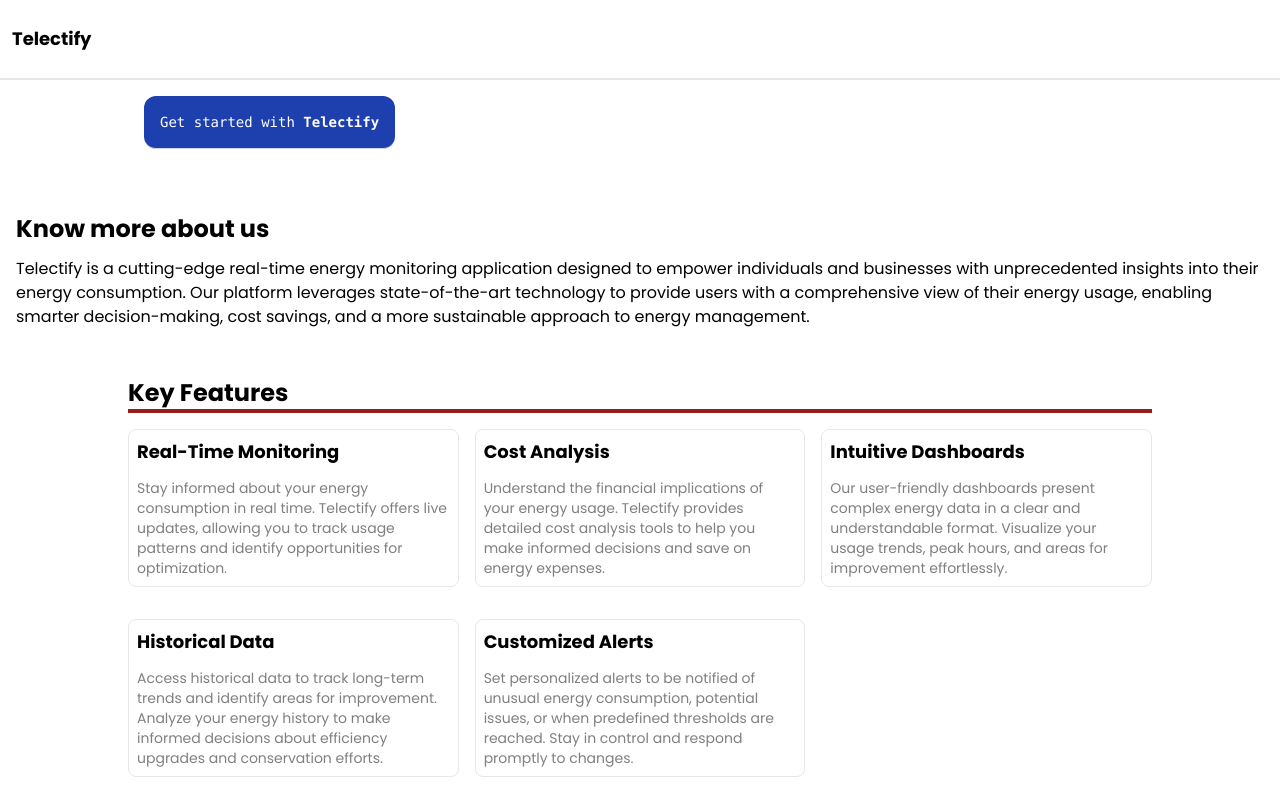
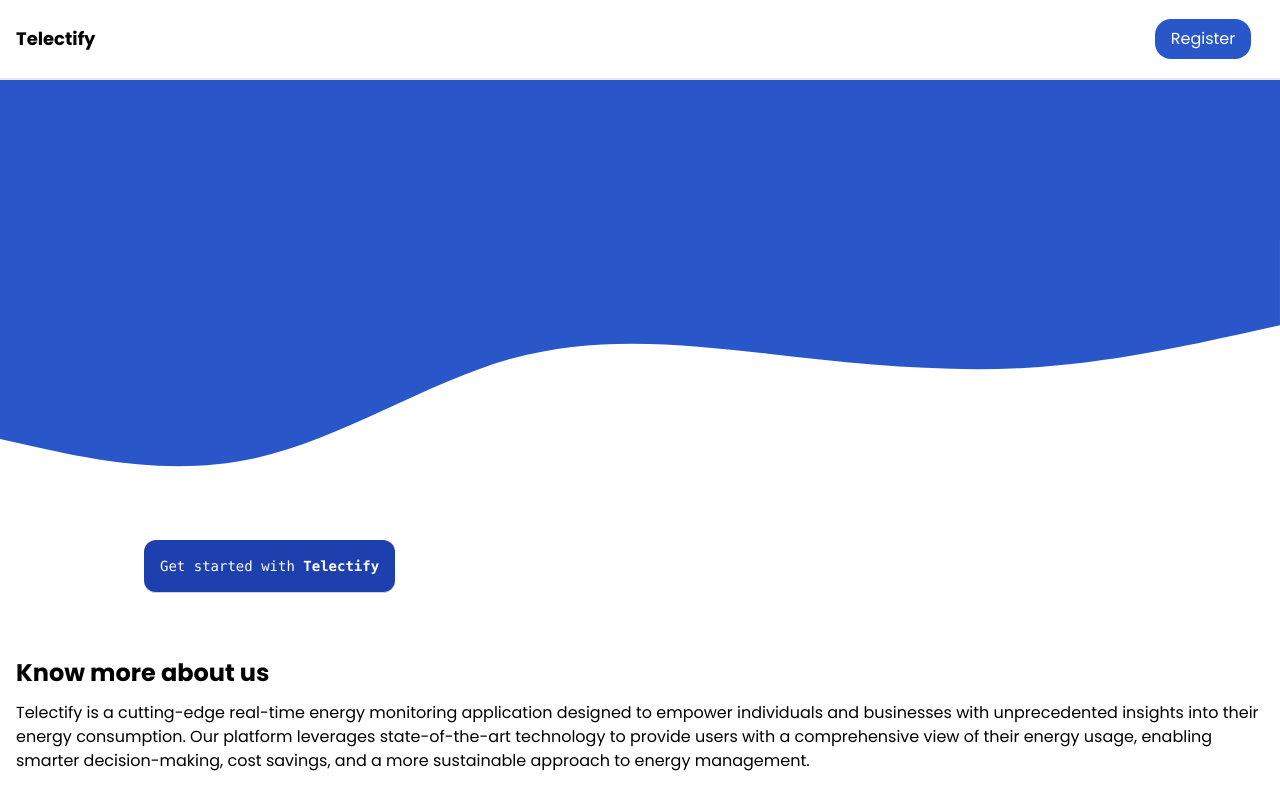
Before and after one commit to SoloBaChi/telectify, a Next.js app in the folder telectify/: page / in a window 1280 px wide. Shown: the top 800 px of the page. Built offline with nearby package versions, Linux system fonts and the light colour scheme; a web font is replaced by a local one.

Commit message:
working on banner

```diff
--- a/telectify/package.json
+++ b/telectify/package.json
@@ -13,7 +13,8 @@
     "next": "14.0.2",
     "prettier": "^3.1.0",
     "react": "^18",
-    "react-dom": "^18"
+    "react-dom": "^18",
+    "react-icons": "^4.12.0"
   },
   "devDependencies": {
     "@types/node": "^20",
--- /dev/null
+++ b/telectify/src/app/components/wave.js
@@ -0,0 +1,13 @@
+export default function Wave() {
+  return (
+    <div>
+      <svg xmlns="http://www.w3.org/2000/svg" viewBox="0 0 1440 320">
+        <path
+          fill="#2956c9"
+          fill-opacity="1"
+          d="M0,224L48,234.7C96,245,192,267,288,245.3C384,224,480,160,576,133.3C672,107,768,117,864,128C960,139,1056,149,1152,144C1248,139,1344,117,1392,106.7L1440,96L1440,0L1392,0C1344,0,1248,0,1152,0C1056,0,960,0,864,0C768,0,672,0,576,0C480,0,384,0,288,0C192,0,96,0,48,0L0,0Z"
+        ></path>
+      </svg>
+    </div>
+  );
+}
--- a/telectify/src/app/dashboard/page.js
+++ /dev/null
@@ -1,7 +0,0 @@
-import React from "react";
-
-function Dashboard() {
-  return <div>welcome to dashboard</div>;
-}
-
-export default Dashboard;
--- a/telectify/src/app/layout.tsx
+++ b/telectify/src/app/layout.tsx
@@ -1,6 +1,7 @@
 import type { Metadata } from "next";
 import "./globals.css";
 import "./styles/custome.css";
+import "./styles/home.css";
 
 export const metadata: Metadata = {
   title: "Telectify",
--- a/telectify/src/app/page.js
+++ b/telectify/src/app/page.tsx
@@ -1,11 +1,24 @@
 import Link from "next/link";
+import Wave from "./components/wave";
 
 export default function Home() {
   return (
     <main className="flex min-h-screen flex-col items-center justify-between ">
-      <nav className=" h-20 w-screen bg-white flex items-center border-b-2">
-        <h3 className="ml-3 text-lg font-bold">Telectify</h3>
+      <nav className=" h-20 w-screen bg-white flex items-center justify-between border-b-2">
+        <h3 className="ml-4 text-lg font-bold">Telectify</h3>
+        <div>
+          <button className="home-button">Register</button>
+        </div>
       </nav>
+      <div className="home-banner h-40 w-screen"></div>
+      <Wave />
+      <svg xmlns="http://www.w3.org/2000/svg" viewBox="0 0 1440 320">
+        <path
+          fill="#2956c9"
+          fill-opacity="1"
+          d="M0,224L48,234.7C96,245,192,267,288,245.3C384,224,480,160,576,133.3C672,107,768,117,864,128C960,139,1056,149,1152,144C1248,139,1344,117,1392,106.7L1440,96L1440,0L1392,0C1344,0,1248,0,1152,0C1056,0,960,0,864,0C768,0,672,0,576,0C480,0,384,0,288,0C192,0,96,0,48,0L0,0Z"
+        ></path>
+      </svg>
       <div className="z-10 max-w-5xl w-full items-center justify-between font-mono text-sm lg:flex p-4">
         <Link
           href="/signup"
@@ -16,7 +29,6 @@ export default function Home() {
           <code className="font-mono font-bold">Telectify</code>
         </Link>
       </div>
-
       <div className="justify-center lg:p-4">
         <h3 className="mb-3 text-2xl font-bold text-center lg:text-left mt-8">
           Know more about us
@@ -30,7 +42,6 @@ export default function Home() {
           and a more sustainable approach to energy management.
         </p>
       </div>
-
       <section className="features mb-32">
         <h3 className="mb-4 text-2xl font-bold text-center lg:text-left mt-8 border-b-4 border-red-800">
           Key Features
@@ -79,7 +90,6 @@ export default function Home() {
           </figure>
         </div>
       </section>
-
       <section className="why-us">
         <h3 className="mb-4 text-2xl text-center lg:text-left font-bold border-b-4 border-red-800">
           Why Telectify
@@ -115,7 +125,6 @@ export default function Home() {
           </figure>
         </div>
       </section>
-
       <div className="z-10 max-w-5xl w-full items-center justify-between font-mono text-sm lg:flex">
         <Link
           href="/signup"
--- /dev/null
+++ b/telectify/src/app/styles/home.css
@@ -0,0 +1,10 @@
+.home-banner {
+  background-color: #2956c9;
+}
+.home-button {
+  background-color: #2956c9;
+  margin-right: 1.8rem;
+  color: white;
+  border-radius: 1rem;
+  padding: 0.5rem 1rem;
+}
```
Also changed, not shown: 1 other file (tests, documents, lock files or other folders).
